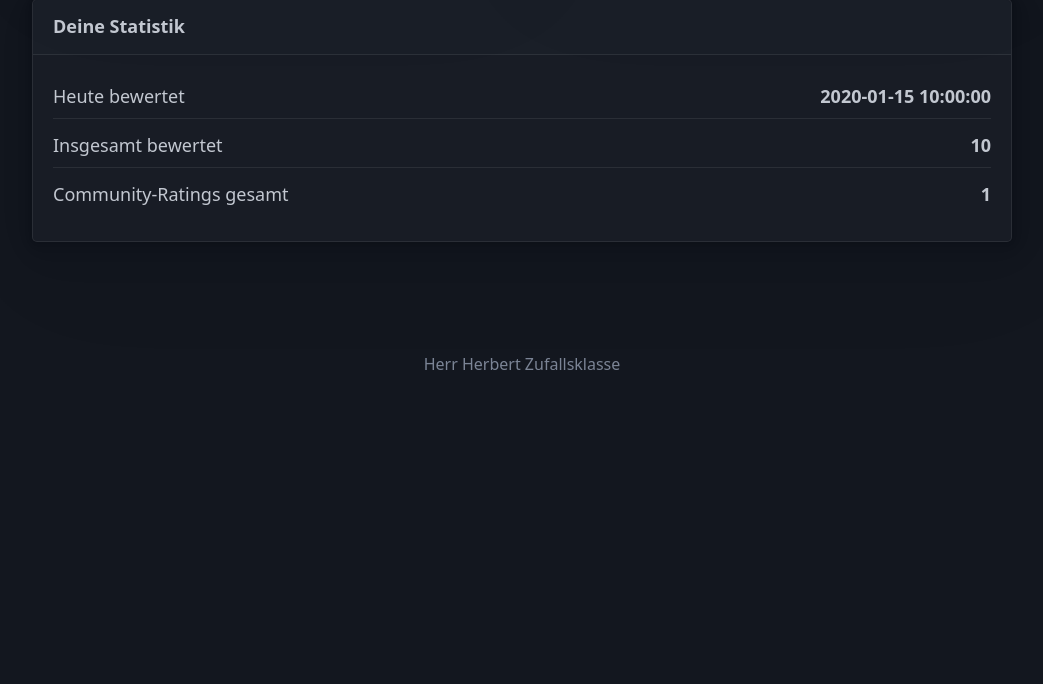
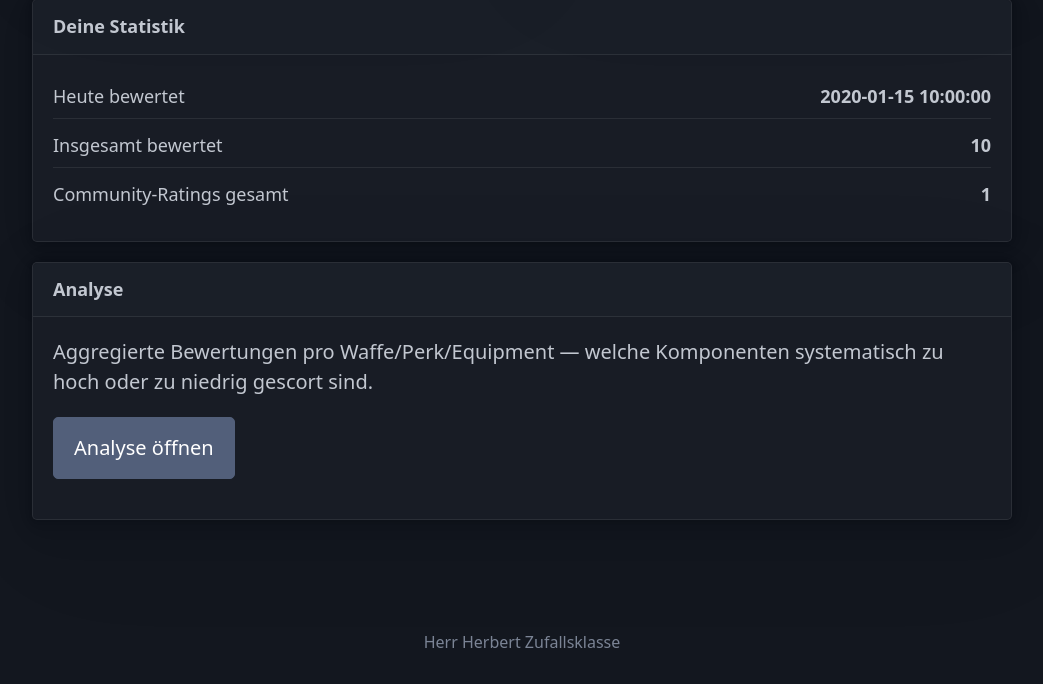
Before and after one commit to TimCirksena/discordRandomClass, a Flask app: template panel/templates/rate.html in a window 1280 px wide. Shown: the part 540-1224 px from the top of the page, without its empty margins (118-1161 px from the left). Before the commit the page ends 910 px from the top, so only its background shows below. Run offline with Flask 3, Linux system fonts and the light colour scheme; the template is opened without the code that fills it: most values are stand-ins (such as "Sample title", 1, 10 or a date in 2020); some libraries are stand-ins or nearby versions.

Commit message:
feat: analysis page public for all guild members (not admin-only)

```diff
--- a/panel/app.py
+++ b/panel/app.py
@@ -604,7 +604,7 @@ def _count_history_occurrences() -> dict:
 
 
 @app.route("/rate/analysis")
-@require_admin
+@require_login
 def rate_analysis():
     show_all = request.args.get("all") == "1"
     min_samples = 1 if show_all else MIN_SAMPLES_DEFAULT
--- a/panel/templates/rate.html
+++ b/panel/templates/rate.html
@@ -29,10 +29,9 @@
   </ul>
 </article>
 
-{% if is_admin %}
 <article>
-  <header><strong>Admin</strong></header>
-  <p><a href="{{ url_for('rate_analysis') }}">Analyse-Seite öffnen &rarr;</a></p>
+  <header><strong>Analyse</strong></header>
+  <p>Aggregierte Bewertungen pro Waffe/Perk/Equipment — welche Komponenten systematisch zu hoch oder zu niedrig gescort sind.</p>
+  <p><a href="{{ url_for('rate_analysis') }}" role="button" class="secondary">Analyse öffnen</a></p>
 </article>
-{% endif %}
 {% endblock %}
```
